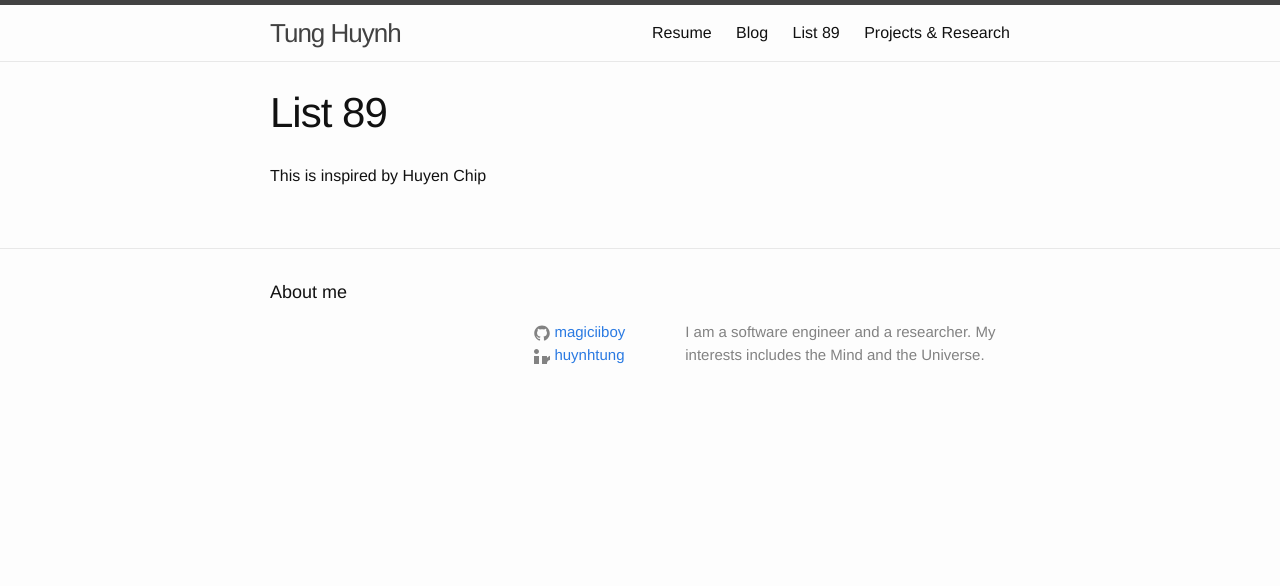
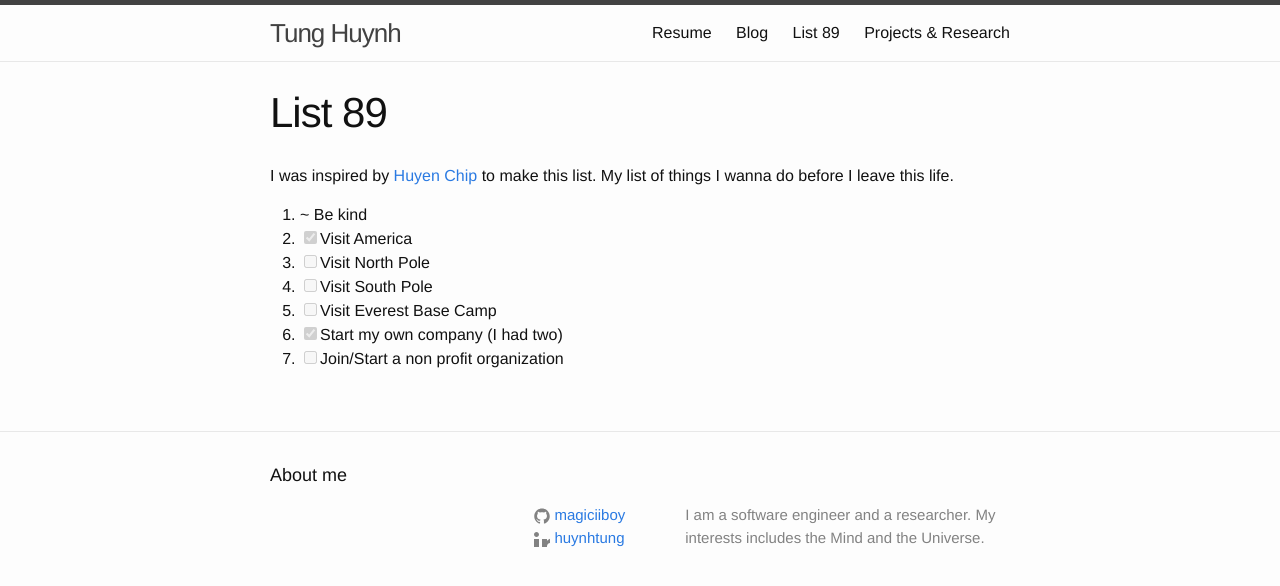
Before and after one commit to magiciiboy/magiciiboy.github.io, a Jekyll site: the page built from listx.md, in a window 1280 px wide. Shown: the top 586 px of the page. Built offline with Jekyll 4.4.1, drawn with Linux system fonts in a browser that asks for light colours.

Commit message:
Update My List

```diff
--- a/listx.md
+++ b/listx.md
@@ -4,4 +4,13 @@ title: List 89
 permalink: /list89/
 ---
 
-This is inspired by Huyen Chip
+I was inspired by <a href="https://huyenchip.com">Huyen Chip</a> to make this list.
+My list of things I wanna do before I leave this life.
+
+1. ~ Be kind
+1. [x] Visit America
+1. [ ] Visit North Pole
+1. [ ] Visit South Pole
+1. [ ] Visit Everest Base Camp
+1. [x] Start my own company (I had two)
+1. [ ] Join/Start a non profit organization
```
Also changed, not shown: Resume.md (+1 -1 lines), 3 other files.
